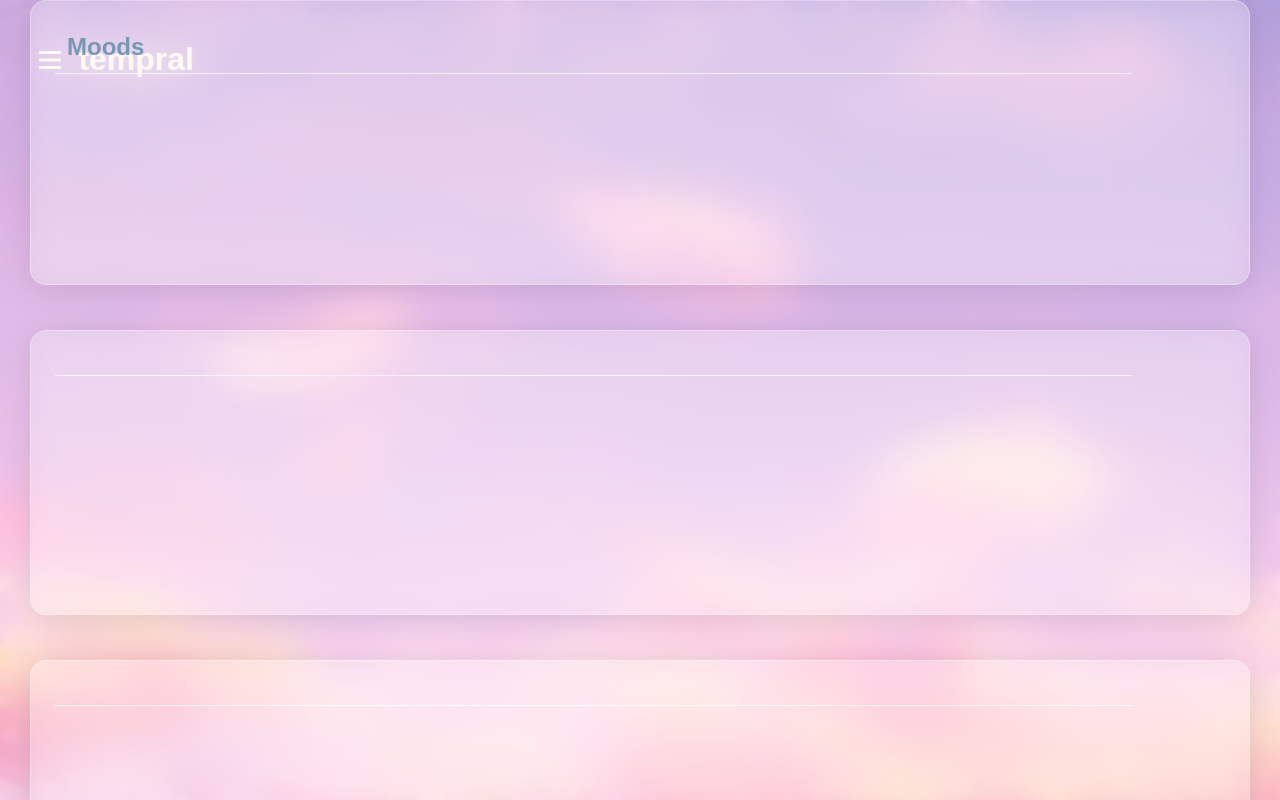
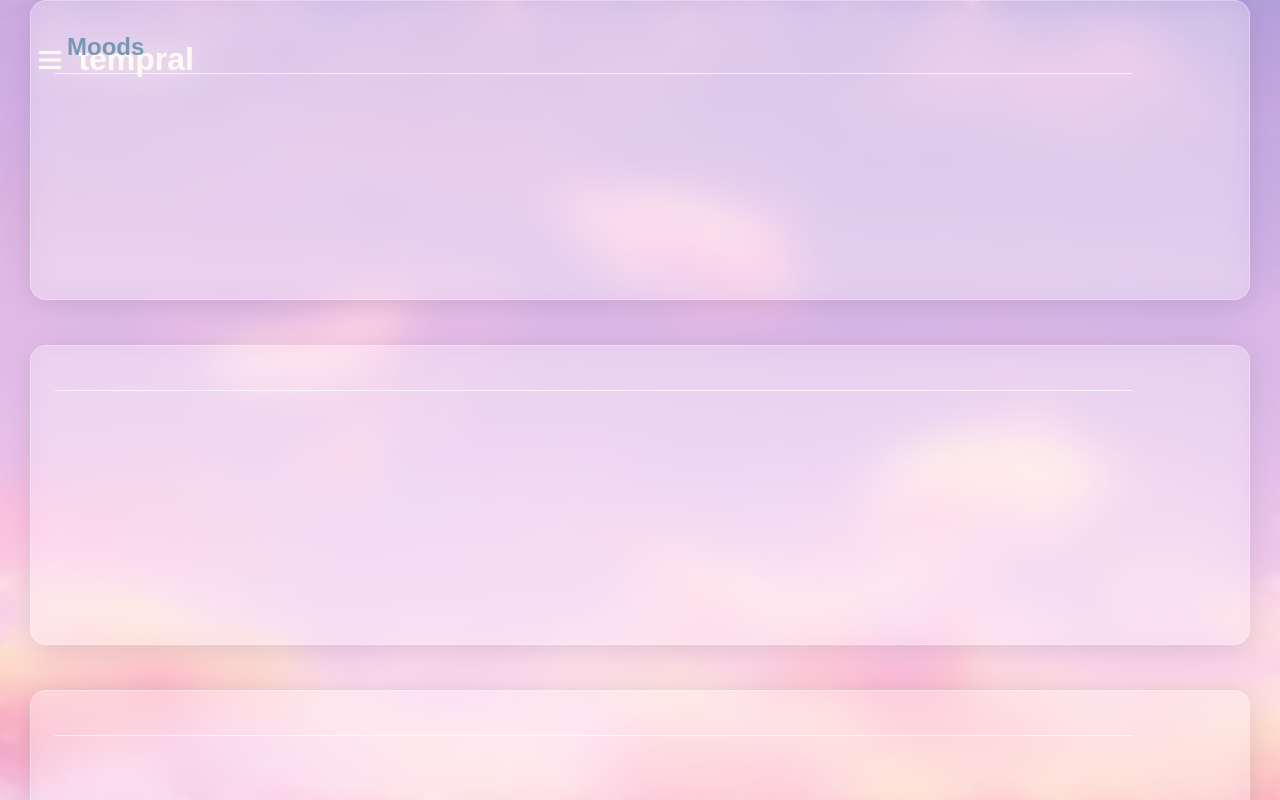
Before and after one commit to zariacs/the-disappearing-diary, a Vue app: page /side in a window 1280 px wide. Built offline with nearby package versions, Linux system fonts and the light colour scheme.

Commit message:
Updated sidebar for cleaner layout

```diff
--- a/src/components/DestructionButton.vue
+++ b/src/components/DestructionButton.vue
@@ -21,6 +21,8 @@
     border: 0px solid rgba(255, 255, 255, 0.3);
     box-shadow: 0 4px 30px rgba(0, 0, 0, 0.1);
 
+    cursor: pointer;
+
     /* text */
     color: white;
     font-weight: bolder;
--- a/src/components/WritingSidePanel.vue
+++ b/src/components/WritingSidePanel.vue
@@ -68,7 +68,7 @@ aside {
 
 .aside-card {
     width: 100%;
-    min-height: 285px;
+    min-height: 300px;
     font-family: sans-serif;
     box-sizing: border-box;
     padding-left: 1.5em;
```
